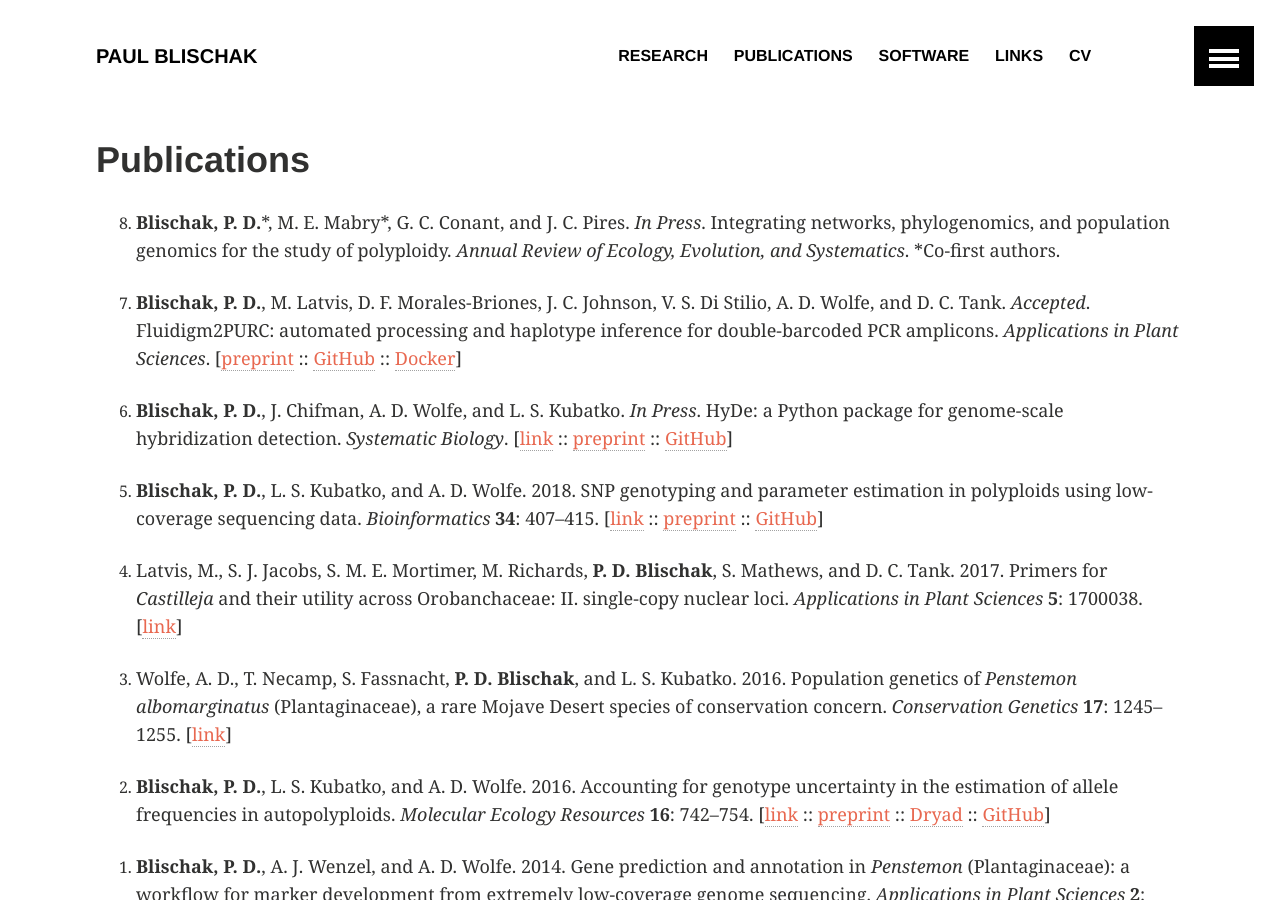
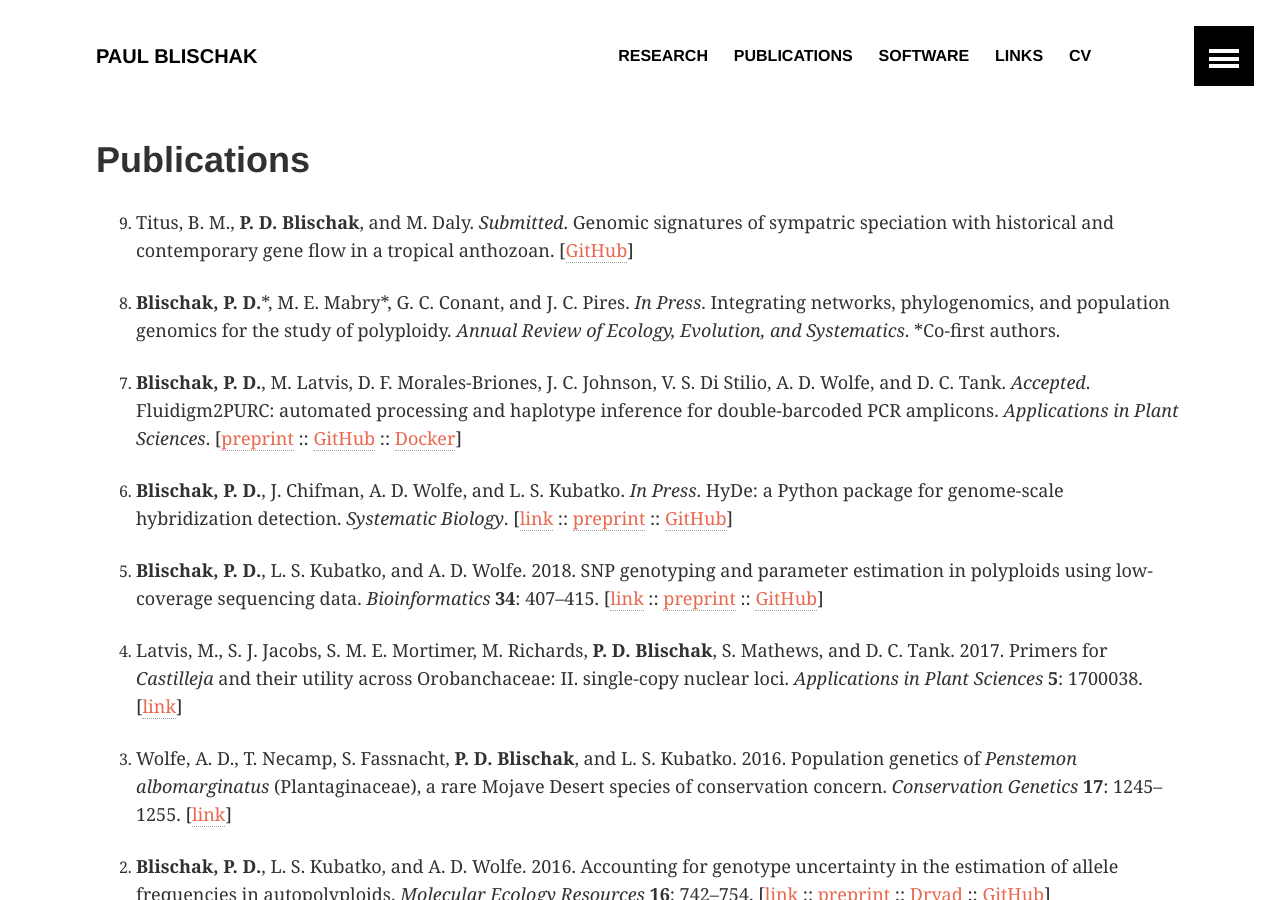
Before and after one commit to pblischak/pblischak.github.io, a Jekyll site: the page built from Publications/index.md, in a window 1280 px wide and 900 px high. Built offline with Jekyll 4.4.1, drawn with Linux system fonts in a browser that asks for light colours; formulas are drawn with MathJax 3.

Commit message:
adding pub

```diff
--- a/Publications/index.md
+++ b/Publications/index.md
@@ -14,6 +14,10 @@ a:hover {
 }
 
 </style>
+
+9. Titus, B. M., **P. D. Blischak**, and M. Daly. *Submitted*. Genomic signatures
+of sympatric speciation with historical and contemporary gene flow in a tropical
+anthozoan. [<a href="https://github.com/pblischak/Bann_spdelim" target="_blank">GitHub</a>]
 
 8. **Blischak, P. D.**\*, M. E. Mabry\*, G. C. Conant, and J. C. Pires. *In Press*.
 Integrating networks, phylogenomics, and population genomics for the study of polyploidy.
```
